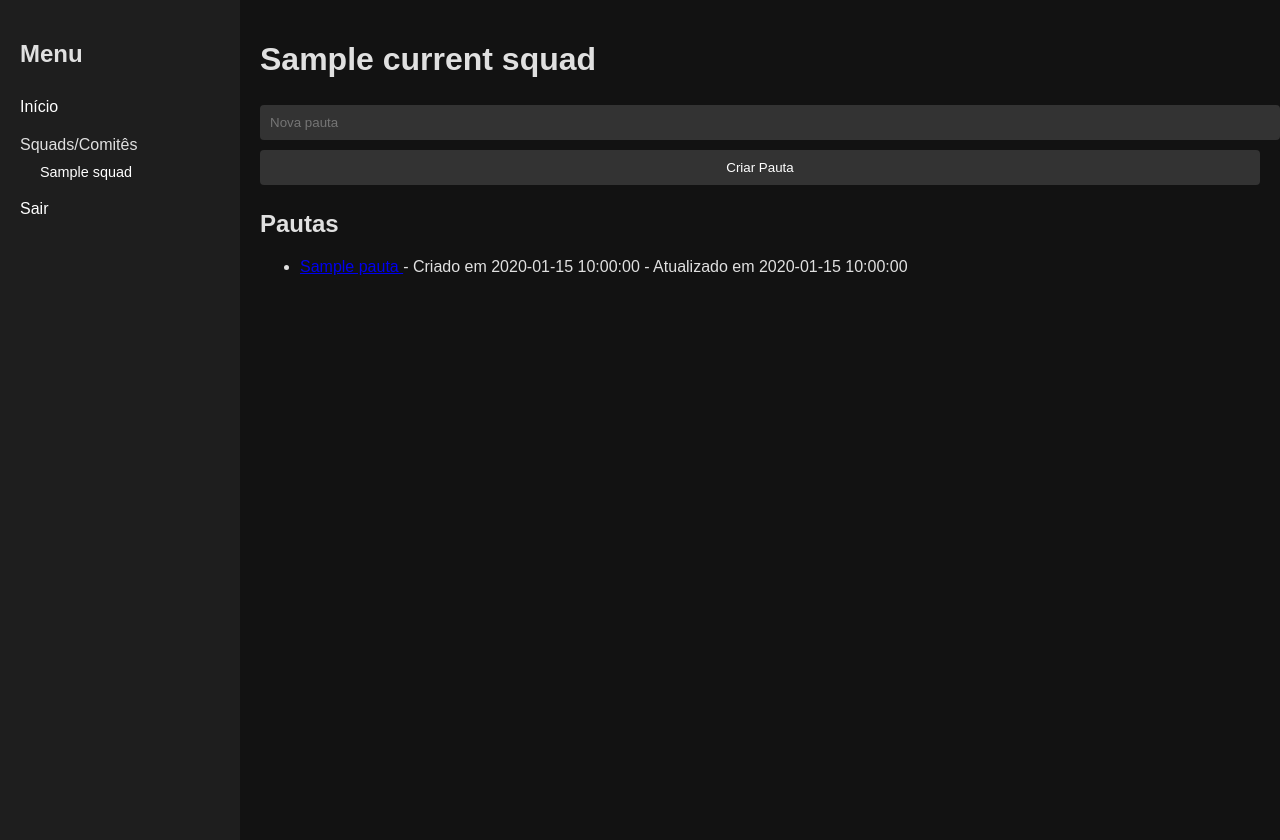
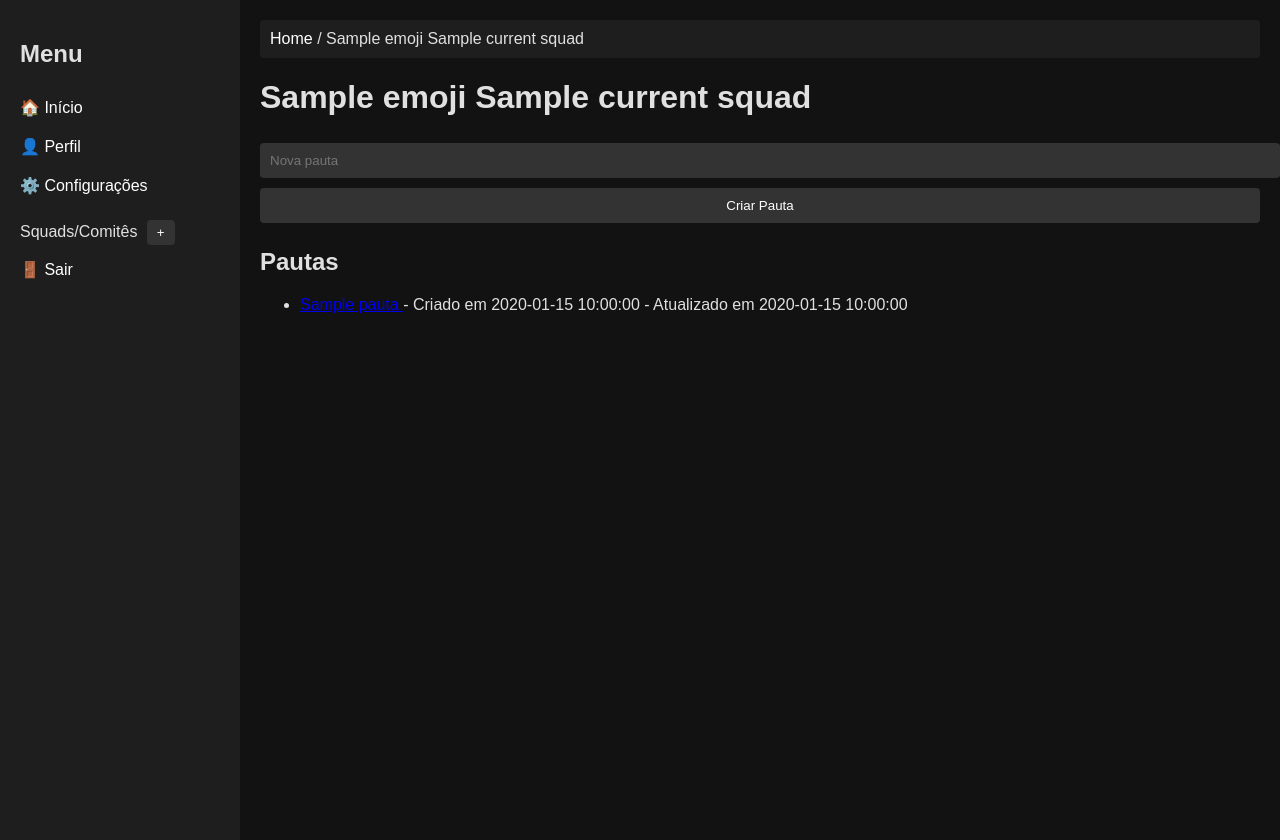
Before and after one commit to hdfmacedo/safehm, a PHP site: template views/squad.php in a window 1280 px wide. Run offline with PHP 8.4, Linux system fonts and the light colour scheme; the template is opened without the code that fills it: most values are stand-ins (such as "Sample title", 1, 10 or a date in 2020).

Commit message:
Add emoji support and UI enhancements

```diff
--- a/controllers/SquadController.php
+++ b/controllers/SquadController.php
@@ -3,8 +3,8 @@ require_once __DIR__ . '/../models/Squad.php';
 require_once __DIR__ . '/../models/Pauta.php';
 
 class SquadController {
-    public function addSquad(string $name): void {
-        Squad::add($name);
+    public function addSquad(string $name, string $emoji): void {
+        Squad::add($name, $emoji);
     }
 
     public function getSquads(): array {
--- a/models/Squad.php
+++ b/models/Squad.php
@@ -25,8 +25,9 @@ class Squad {
         return is_array($data) ? $data : [];
     }
 
-    public static function add(string $name): void {
+    public static function add(string $name, string $emoji): void {
         $name = trim($name);
+        $emoji = trim($emoji);
         if ($name === '') {
             return;
         }
@@ -46,7 +47,7 @@ class Squad {
 
         Pauta::create($slug, 'Pauta Principal', '');
 
-        $squads[] = ['name' => $name, 'slug' => $slug];
+        $squads[] = ['name' => $name, 'slug' => $slug, 'emoji' => $emoji];
 
         if (!is_dir(dirname(self::DATA_FILE))) {
             mkdir(dirname(self::DATA_FILE), 0777, true);
--- a/public/style.css
+++ b/public/style.css
@@ -57,3 +57,19 @@ input, button {
     padding-left: 20px;
     font-size: 0.9em;
 }
+
+.navbar {
+    background-color: #1e1e1e;
+    padding: 10px;
+    margin-bottom: 20px;
+    border-radius: 4px;
+}
+
+.navbar a {
+    color: #fff;
+    text-decoration: none;
+}
+
+.navbar a:hover {
+    text-decoration: underline;
+}
--- /dev/null
+++ b/views/partials/sidebar.php
@@ -0,0 +1,41 @@
+<div class="menu-left">
+    <h2>Menu</h2>
+    <a href="index.php">🏠 Início</a>
+    <a href="#">👤 Perfil</a>
+    <a href="#">⚙️ Configurações</a>
+    <div class="squad-menu">
+        <span>Squads/Comitês</span>
+        <button id="add-squad-btn" type="button">+</button>
+        <?php if (!empty($squads)): ?>
+        <div class="submenu">
+            <?php foreach ($squads as $squad): ?>
+                <a href="?squad=<?= urlencode($squad['slug']) ?>">
+                    <?= htmlspecialchars($squad['emoji'] ?? '') ?> <?= htmlspecialchars($squad['name']) ?>
+                </a>
+            <?php endforeach; ?>
+        </div>
+        <?php endif; ?>
+        <form id="add-squad-form" method="post" style="display:none;">
+            <input type="hidden" name="action" value="add_squad">
+            <input type="hidden" name="squad_name" id="squad-name-input">
+            <input type="hidden" name="squad_emoji" id="squad-emoji-input">
+        </form>
+    </div>
+    <a href="?logout=1">🚪 Sair</a>
+</div>
+<script>
+var btn = document.getElementById('add-squad-btn');
+if(btn){
+    btn.addEventListener('click', function() {
+        const name = prompt('Nome da Squad/Comitê:');
+        if (name) {
+            const emoji = prompt('Emoji da Squad/Comitê (ex: 😃):', '');
+            if (emoji) {
+                document.getElementById('squad-name-input').value = name;
+                document.getElementById('squad-emoji-input').value = emoji;
+                document.getElementById('add-squad-form').submit();
+            }
+        }
+    });
+}
+</script>
--- a/views/squad.php
+++ b/views/squad.php
@@ -7,25 +7,10 @@
 </head>
 <body>
 <div class="menu">
-    <div class="menu-left">
-        <h2>Menu</h2>
-        <a href="index.php">Início</a>
-        <div class="squad-menu">
-            <span>Squads/Comitês</span>
-            <?php if (!empty($squads)): ?>
-            <div class="submenu">
-                <?php foreach ($squads as $s): ?>
-                    <a href="?squad=<?= urlencode($s['slug']) ?>">
-                        <?= htmlspecialchars($s['name']) ?>
-                    </a>
-                <?php endforeach; ?>
-            </div>
-            <?php endif; ?>
-        </div>
-        <a href="?logout=1">Sair</a>
-    </div>
+    <?php include __DIR__ . '/partials/sidebar.php'; ?>
     <div class="content">
-        <h1><?= htmlspecialchars($currentSquad['name']) ?></h1>
+        <div class="navbar"><a href="index.php">Home</a> / <?= htmlspecialchars($currentSquad['emoji'] ?? '') ?> <?= htmlspecialchars($currentSquad['name']) ?></div>
+        <h1><?= htmlspecialchars($currentSquad['emoji'] ?? '') ?> <?= htmlspecialchars($currentSquad['name']) ?></h1>
         <form method="post">
             <input type="hidden" name="action" value="add_pauta">
             <input type="text" name="pauta_name" placeholder="Nova pauta" required>
```
Also changed, not shown: index.php (+6 -1 lines), views/menu.php (+2 -33 lines), views/pauta.php (+23 -8 lines), README.md.
